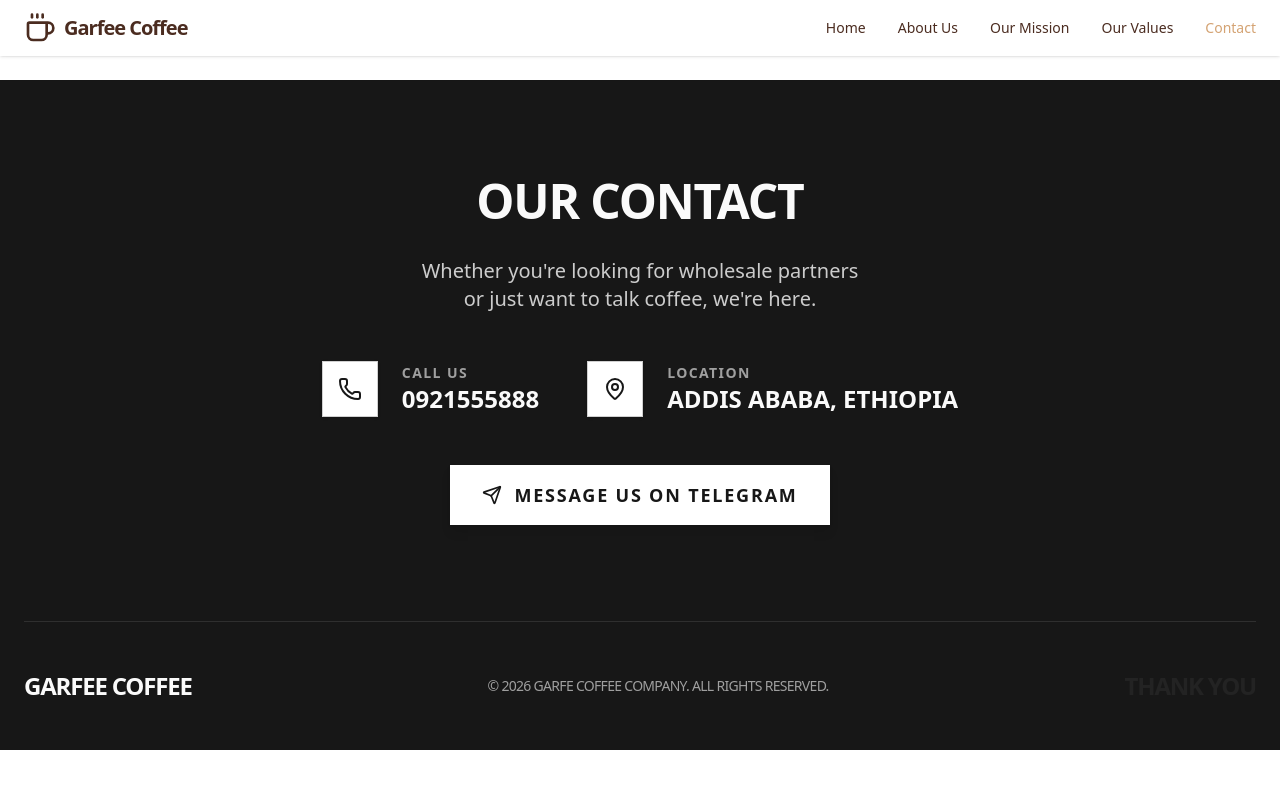
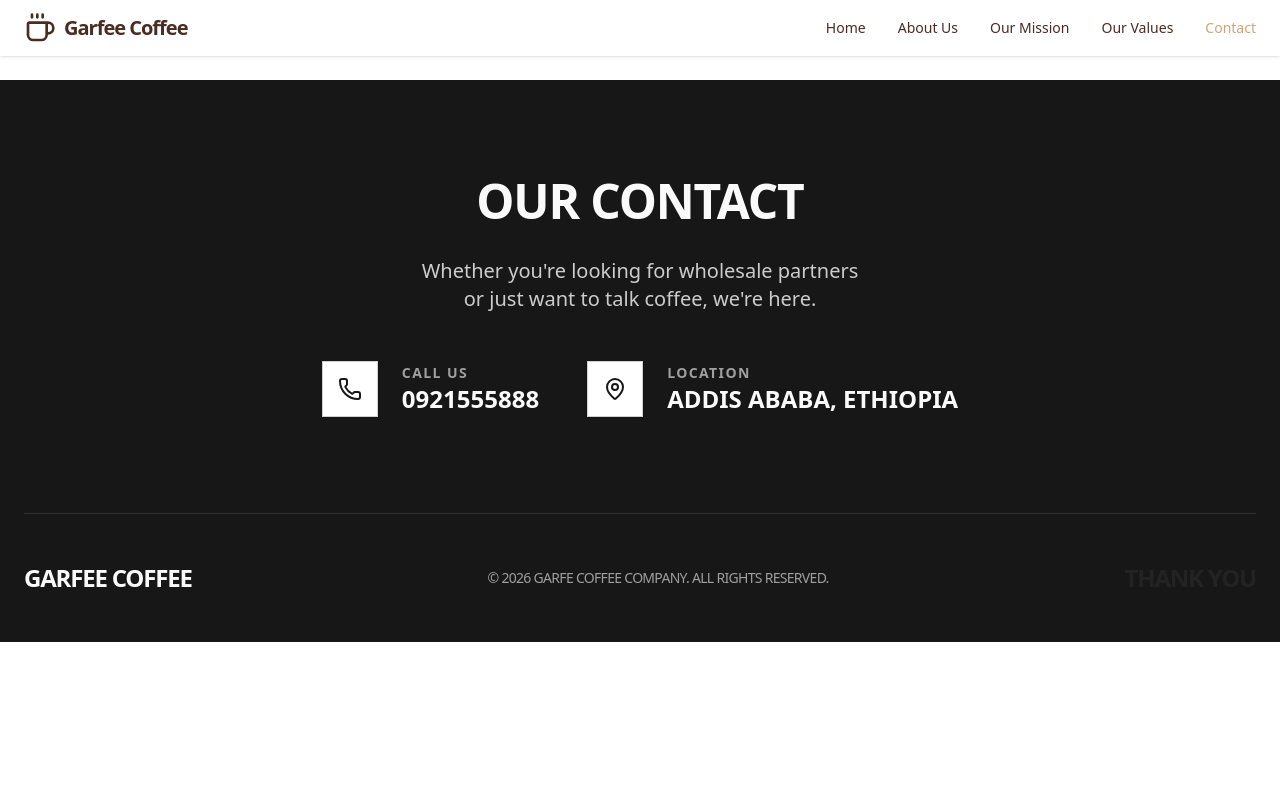
Before and after one commit to yoth78/j3, a React (Vite) app: page /contact in a window 1280 px wide. Shown: the top 788 px of the page. Built offline with nearby package versions, Linux system fonts and the light colour scheme.

Commit message:
Update ContactSection.tsx
Removed Telegram button from the contact section.

```diff
--- a/src/components/ContactSection.tsx
+++ b/src/components/ContactSection.tsx
@@ -42,18 +42,6 @@ const ContactSection = () => {
               </div>
             </div>
 
-            {/* Telegram Button */}
-            <motion.a
-              href="https://t.me/gebeya_dala"
-              target="_blank"
-              rel="noopener noreferrer"
-              whileHover={{ scale: 1.05 }}
-              whileTap={{ scale: 0.95 }}
-              className="inline-flex items-center gap-3 bg-white text-primary px-8 py-4 font-bold text-lg uppercase tracking-widest shadow-xl hover:bg-white/90 transition-colors"
-            >
-              <Send className="w-5 h-5" />
-              Message Us on Telegram
-            </motion.a>
           </motion.div>
         </div>
 
```
